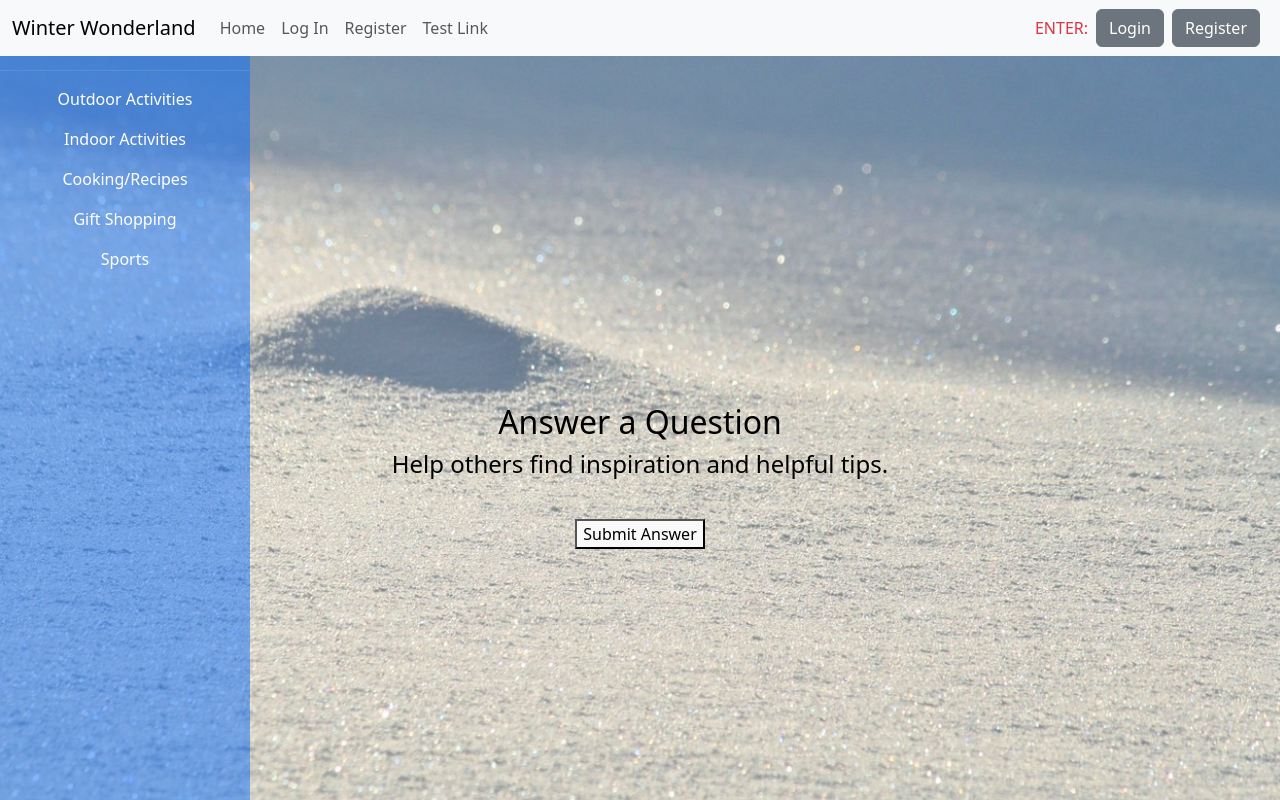
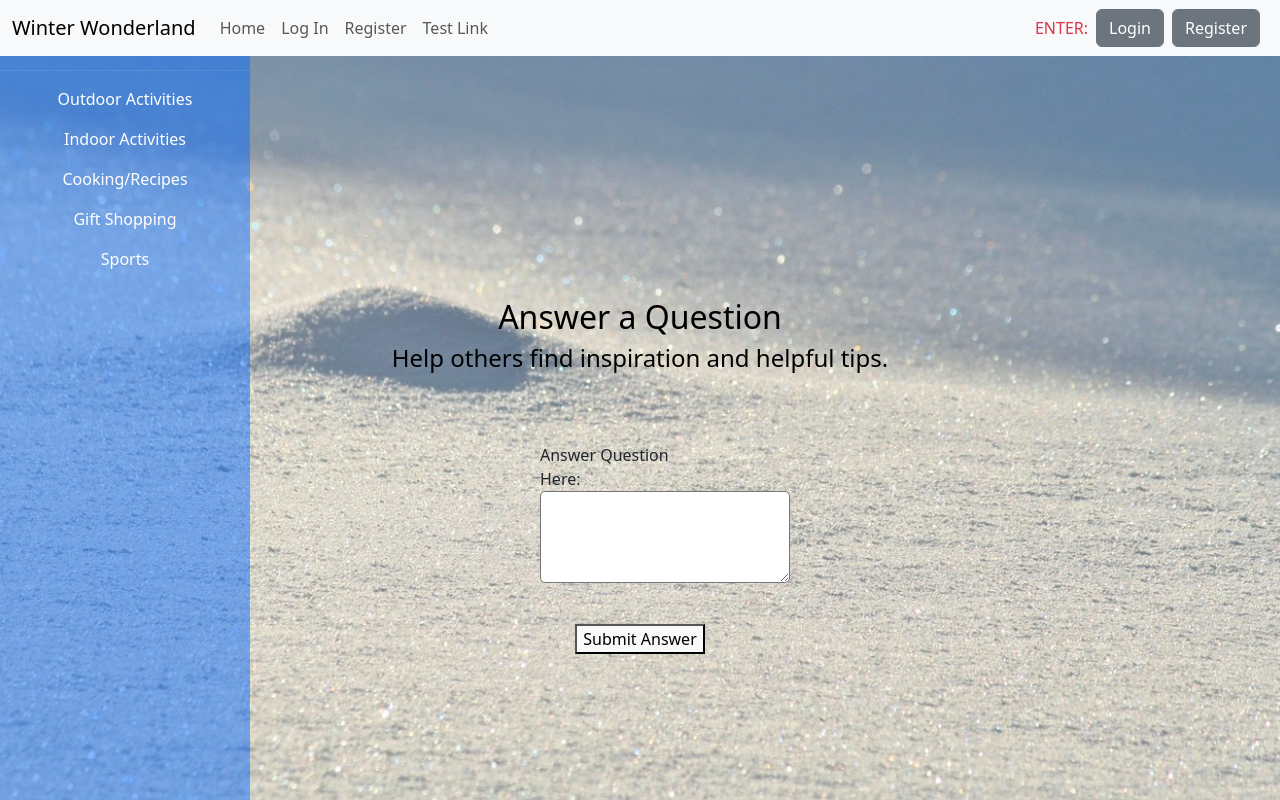
Before and after one commit to hubforschoolwork/pro5go, a React (Vite) app: page /answer in a window 1280 px wide. Built offline with nearby package versions, Linux system fonts and the light colour scheme; no server answers.

Commit message:
edit code

```diff
--- a/src/components/answerform.jsx
+++ b/src/components/answerform.jsx
@@ -9,6 +9,11 @@ function Answerit() {
             <h4>Help others find inspiration and helpful tips.</h4>
         </div>
 
+        <div className='form-grid'>
+                <label>Answer Question Here:
+                    <textarea name="message" id='message' />
+                </label>
+            </div>
         </>
     );
 }
--- a/src/pages/question.css
+++ b/src/pages/question.css
@@ -0,0 +1,14 @@
+.message {
+    border-radius: 10%;
+    border-color: black;
+
+}
+
+
+.messagetitle {
+    font-weight: bold;
+
+}
+.container-g {
+    font-size: 20px;
+}
```
